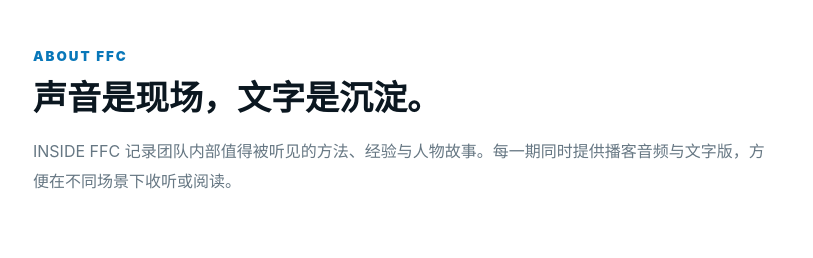
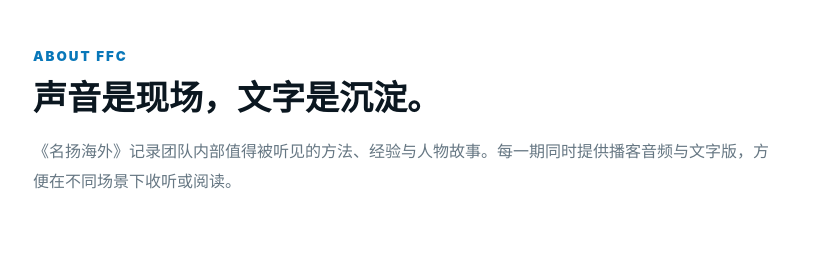
Before and after one commit to ttkyle-pixel/podcast, a website: page public/index.html in a window 1280 px wide. Shown: the part 899-1157 px from the top of the page, 94-907 px from the left. Drawn offline with Linux system fonts and the light colour scheme; no server answers.

Commit message:
Update paragraph text in about section

```diff
--- a/public/index.html
+++ b/public/index.html
@@ -43,7 +43,7 @@
       <section class="about" id="about">
         <small>ABOUT FFC</small>
         <h2>声音是现场，文字是沉淀。</h2>
-        <p>INSIDE FFC 记录团队内部值得被听见的方法、经验与人物故事。每一期同时提供播客音频与文字版，方便在不同场景下收听或阅读。</p>
+        <p>《名扬海外》记录团队内部值得被听见的方法、经验与人物故事。每一期同时提供播客音频与文字版，方便在不同场景下收听或阅读。</p>
       </section>
     </main>
 
```
